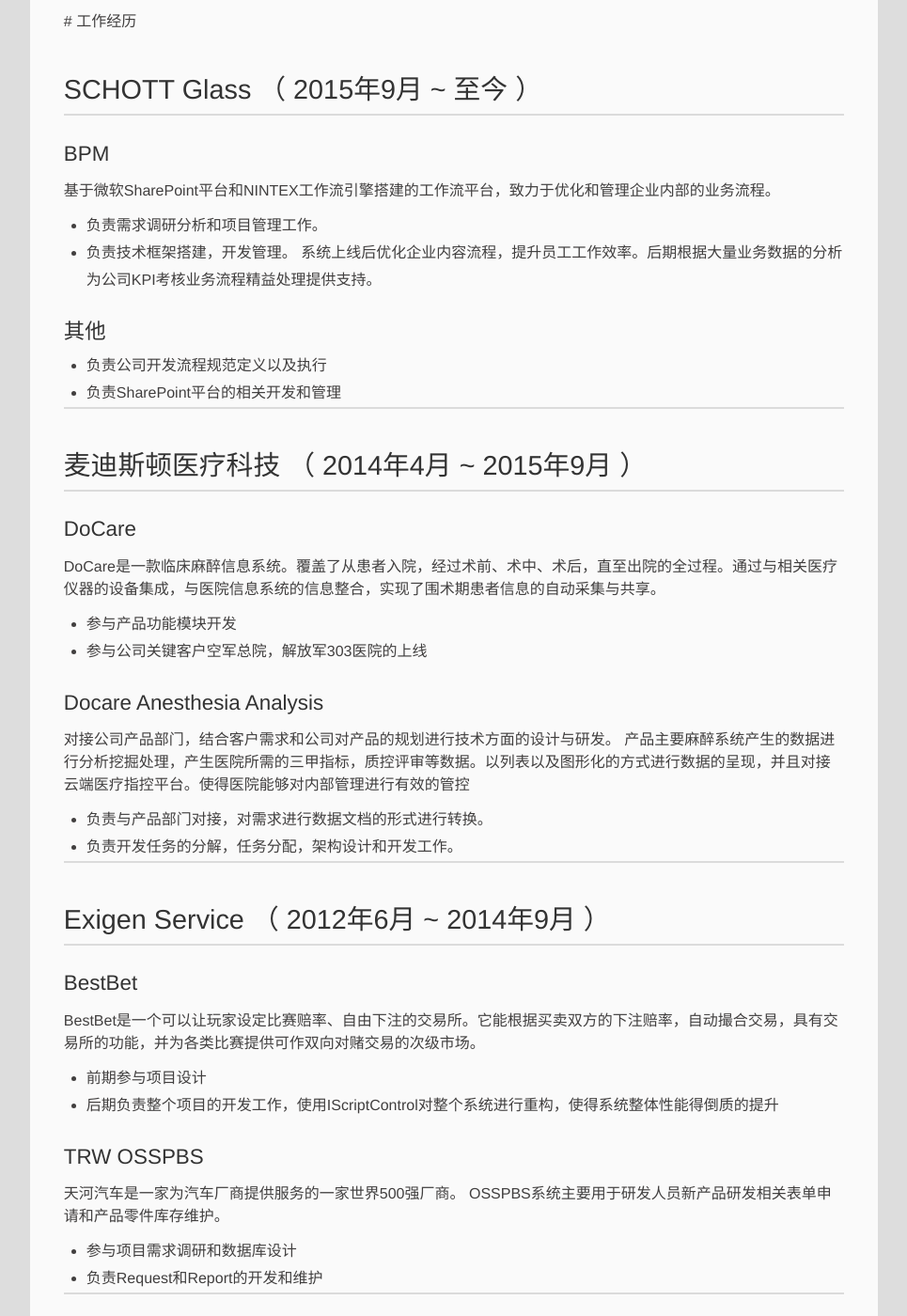
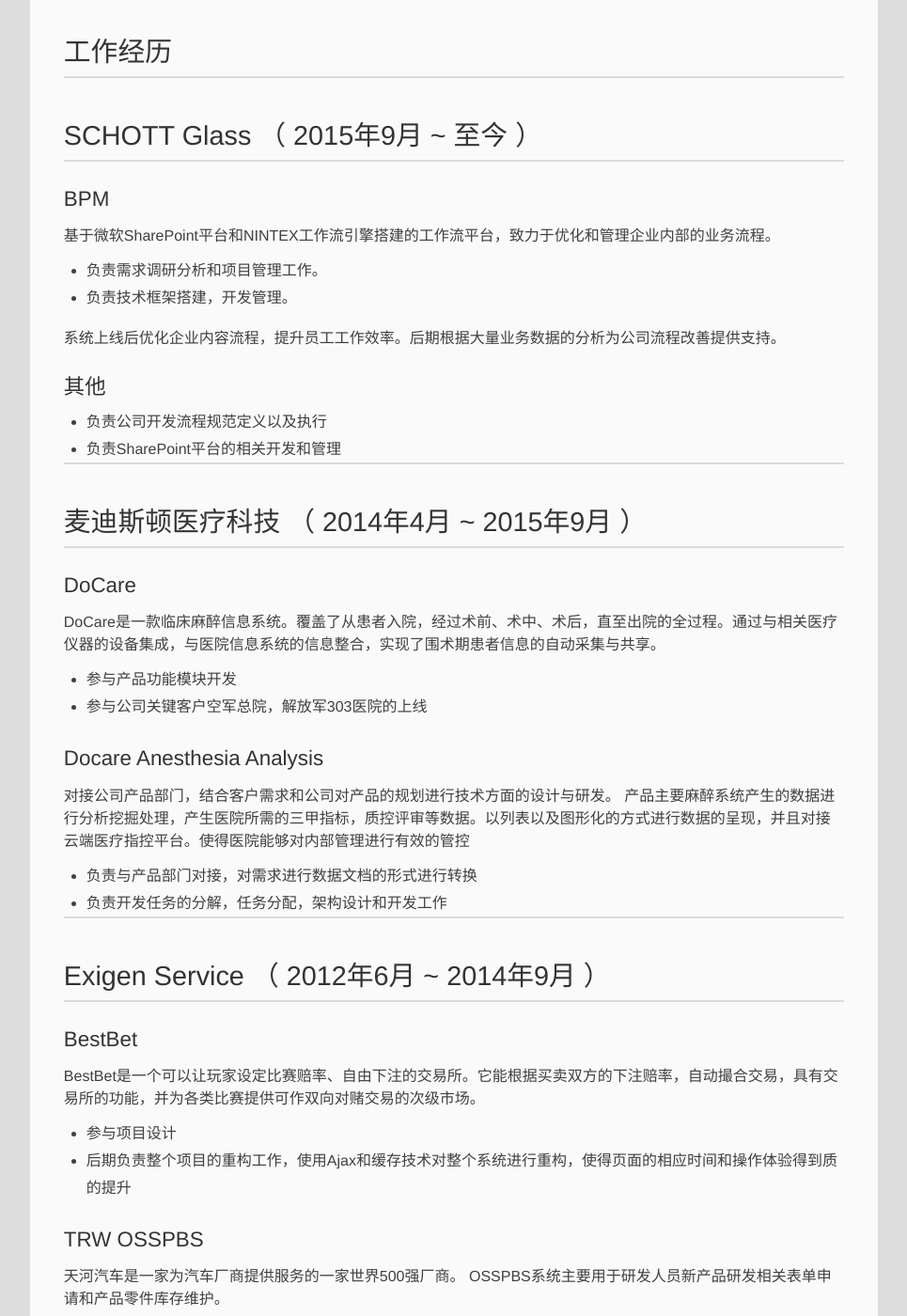
Before and after one commit to focusdada/focusdada.github.io, a Jekyll site: the page built from archives/resume.md, in a window 1280 px wide and 1400 px high, scrolled down 905 px. Shown: the whole window at 94% size, without its empty margins (127-1092 px from the left). Built offline with Jekyll 4.4.1, drawn with Linux system fonts in a browser that asks for light colours; our own code applies the rules of GitHub Pages for plain Markdown files; some of the changed text lies outside the part shown.

```diff
--- a/archives/resume.md
+++ b/archives/resume.md
@@ -20,21 +20,23 @@
 
 ---
 
- # 工作经历
+# 工作经历
 
 ## SCHOTT Glass （ 2015年9月 ~ 至今 ）
 
 ### BPM
 
 基于微软SharePoint平台和NINTEX工作流引擎搭建的工作流平台，致力于优化和管理企业内部的业务流程。
-* 负责需求调研分析和项目管理工作。
-* 负责技术框架搭建，开发管理。
-系统上线后优化企业内容流程，提升员工工作效率。后期根据大量业务数据的分析为公司KPI考核业务流程精益处理提供支持。
+
+- 负责需求调研分析和项目管理工作。
+- 负责技术框架搭建，开发管理。
+
+系统上线后优化企业内容流程，提升员工工作效率。后期根据大量业务数据的分析为公司流程改善提供支持。
 
 ### 其他
 
-* 负责公司开发流程规范定义以及执行
-* 负责SharePoint平台的相关开发和管理
+- 负责公司开发流程规范定义以及执行
+- 负责SharePoint平台的相关开发和管理
 
 ---
 
@@ -43,16 +45,18 @@
 ### DoCare
 
 DoCare是一款临床麻醉信息系统。覆盖了从患者入院，经过术前、术中、术后，直至出院的全过程。通过与相关医疗仪器的设备集成，与医院信息系统的信息整合，实现了围术期患者信息的自动采集与共享。
-* 参与产品功能模块开发
-* 参与公司关键客户空军总院，解放军303医院的上线
+
+- 参与产品功能模块开发
+- 参与公司关键客户空军总院，解放军303医院的上线
 
 
 ### Docare Anesthesia Analysis
 
 对接公司产品部门，结合客户需求和公司对产品的规划进行技术方面的设计与研发。
 产品主要麻醉系统产生的数据进行分析挖掘处理，产生医院所需的三甲指标，质控评审等数据。以列表以及图形化的方式进行数据的呈现，并且对接云端医疗指控平台。使得医院能够对内部管理进行有效的管控
-* 负责与产品部门对接，对需求进行数据文档的形式进行转换。
-* 负责开发任务的分解，任务分配，架构设计和开发工作。
+
+- 负责与产品部门对接，对需求进行数据文档的形式进行转换
+- 负责开发任务的分解，任务分配，架构设计和开发工作
 
 ---
 
@@ -61,16 +65,18 @@ DoCare是一款临床麻醉信息系统。覆盖了从患者入院，经过术
 ### BestBet
 
 BestBet是一个可以让玩家设定比赛赔率、自由下注的交易所。它能根据买卖双方的下注赔率，自动撮合交易，具有交易所的功能，并为各类比赛提供可作双向对赌交易的次级市场。
-* 前期参与项目设计
-* 后期负责整个项目的开发工作，使用IScriptControl对整个系统进行重构，使得系统整体性能得倒质的提升
+
+- 参与项目设计
+- 后期负责整个项目的重构工作，使用Ajax和缓存技术对整个系统进行重构，使得页面的相应时间和操作体验得到质的提升
 
 
 ### TRW OSSPBS
 
 天河汽车是一家为汽车厂商提供服务的一家世界500强厂商。
 OSSPBS系统主要用于研发人员新产品研发相关表单申请和产品零件库存维护。
-* 参与项目需求调研和数据库设计
-* 负责Request和Report的开发和维护
+
+- 参与项目需求调研和数据库设计
+- 负责Request和Report的开发和维护
 
 ---
 
@@ -91,15 +97,28 @@ eFlower是公司工作流平台产品，随着技术的发展，产品在多浏
 
 ---
 
+## 其他项目
+
+### 某农业电商B2B平台
+
+### 某垂直医疗移动应用
+
+### 某母婴电商B2B平台
+
+### 某移动端电商应用
+
+---
+
 # 技能清单
 
-以下均为我熟练使用的技能
+以下均为我熟练使用/使用过的技能
 
 - 语言：C#,JavaScript,HTML,CSS,SQL
 - Web框架：ASP.NET MVC/SharePoint
 - 前端框架：Bootstrap/VueJS/HTML5/
 - 前端工具：Bower/Webpack/babel
 - 数据库相关：MySQL/MS SQL/Oracel
+- 缓存相关：Memcached/Redis
 - 版本管理、文档和自动化部署工具：Svn/Git/GitHub/Jira/Redmine/Jira/CC NET/Team City
 - 云和开放平台：阿里云/微信应用开发
 
```
Also changed, not shown: _posts/2017-08-23-dotnet-performance-monitoring-optimization.md (added, +160 -0 lines).
